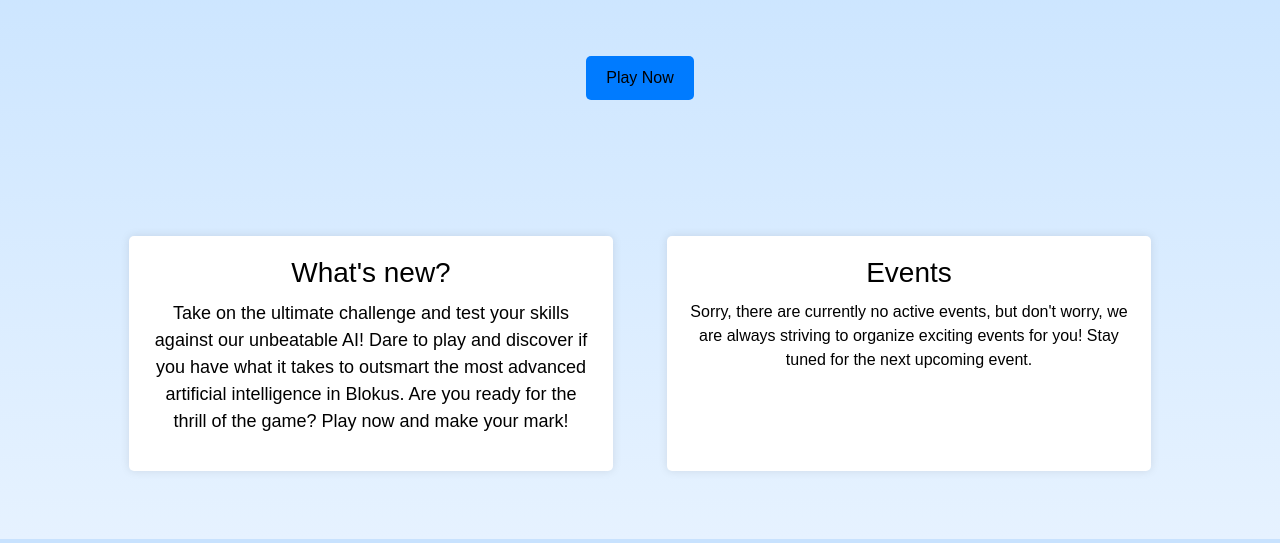
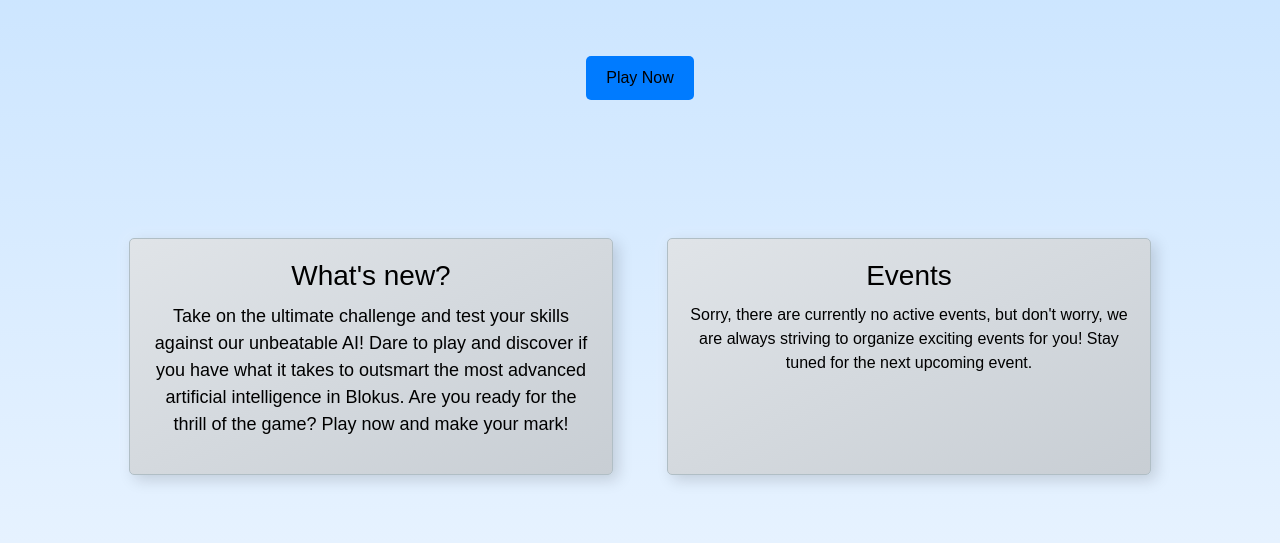
Before and after one commit to Levoo777/AdvancedSoftwareEngineering, a Flask app: page / in a window 1280 px wide. Shown: the part 565-1108 px from the top of the page. Run offline with Flask 3, Linux system fonts and the light colour scheme; some libraries are stand-ins or nearby versions.

Commit message:
Change contet Box style
for the start page

```diff
--- a/templates/home.html
+++ b/templates/home.html
@@ -26,9 +26,12 @@
     .content-box {
         width: 45%;
         padding: 20px;
-        box-shadow: 0 0 10px rgba(0, 0, 0, 0.1);
+        margin-top: 50px;
+        background: linear-gradient(to bottom right, #e0e4e8, #c8ced4);
+        box-shadow: 5px 5px 15px rgba(0, 0, 0, 0.15),
+            -5px -5px 15px rgba(255, 255, 255, 0.15);
         border-radius: 5px;
-        background: #ffffff;
+        border: 1px solid #b0bec5;
     }
 
     .content-box h3 {
@@ -42,32 +45,21 @@
 
     .play-now-container {
         text-align: center;
-        /* Zentriert den Inhalt des Containers */
         margin: 20px 0;
-        /* Gibt etwas Abstand oben und unten */
     }
 
     .play-now-btn {
-        /* Gestaltung Ihres Buttons, z.B. mit einer Klasse von Bootstrap oder Bulma */
         display: inline-block;
-        /* Damit die Text-Ausrichtung wirkt */
         padding: 10px 20px;
-        /* Padding für den Button */
         background-color: #007bff;
-        /* Hintergrundfarbe */
         color: white;
-        /* Textfarbe */
         text-decoration: none;
-        /* Entfernt die Unterstreichung des Links */
         border-radius: 5px;
-        /* Abgerundete Ecken */
         transition: background-color 0.3s;
-        /* Übergangseffekt für den Hover-Zustand */
     }
 
     .play-now-btn:hover {
         background-color: #0056b3;
-        /* Dunklere Hintergrundfarbe beim Hover */
     }
 
     @keyframes rotate {
@@ -103,7 +95,6 @@
         <a href="{{ url_for('lobby.room') }}" class="play-now-btn">Play Now</a>
     </div>
     <br><br>
-    <br><br>
     <div class="content-container">
         <div class="content-box">
             <h3>What's new?</h3>
```
